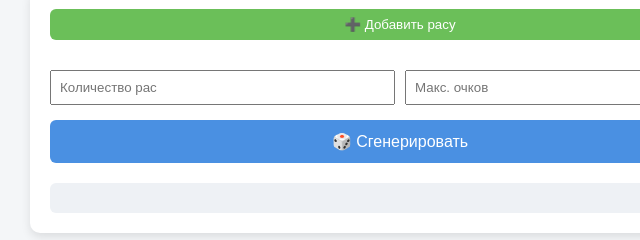
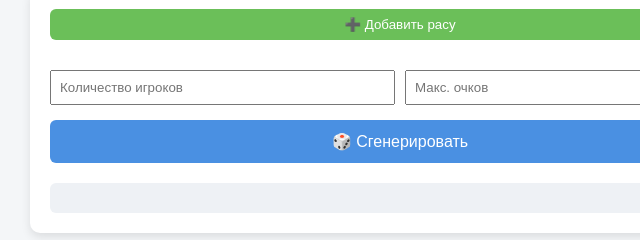
Before and after one commit to valakas228/race_randomizer, a plain HTML site: page index.html in a window 1280 px wide. Shown: the part 129-369 px from the top of the page, 240-880 px from the left. Drawn offline with Linux system fonts and the light colour scheme.

Commit message:
Update index.html

```diff
--- a/index.html
+++ b/index.html
@@ -100,7 +100,7 @@
     <button class="add" onclick="addRace()">➕ Добавить расу</button>
 
     <div class="controls">
-        <input type="number" id="players" placeholder="Количество рас">
+        <input type="number" id="players" placeholder="Количество игроков">
         <input type="number" id="points" placeholder="Макс. очков">
     </div>
 
```
